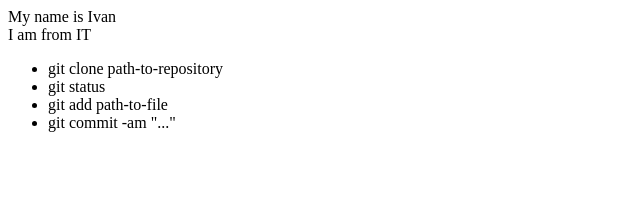
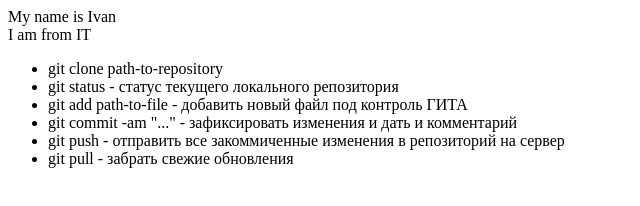
Before and after one commit to Domische/git-lesson-kama, a plain HTML site: page index.html in a window 1280 px wide. Shown: the whole page, without its empty margins (0-640 px from the left). Drawn offline with Linux system fonts and the light colour scheme.

Commit message:
added push pull instructions to html

```diff
--- a/index.html
+++ b/index.html
@@ -4,8 +4,10 @@
 <div>
     <ul>
         <li>git clone path-to-repository</li>
-        <li>git status</li>
-        <li>git add path-to-file</li>
-        <li>git commit -am "..."</li>
+        <li>git status - статус текущего локального репозитория</li>
+        <li>git add path-to-file - добавить новый файл под контроль ГИТА</li>
+        <li>git commit -am "..." - зафиксировать изменения и дать и комментарий</li>
+        <li>git push - отправить все закоммиченные изменения в репозиторий на сервер</li>
+        <li>git pull - забрать свежие обновления</li>
     </ul>
 </div>
```
